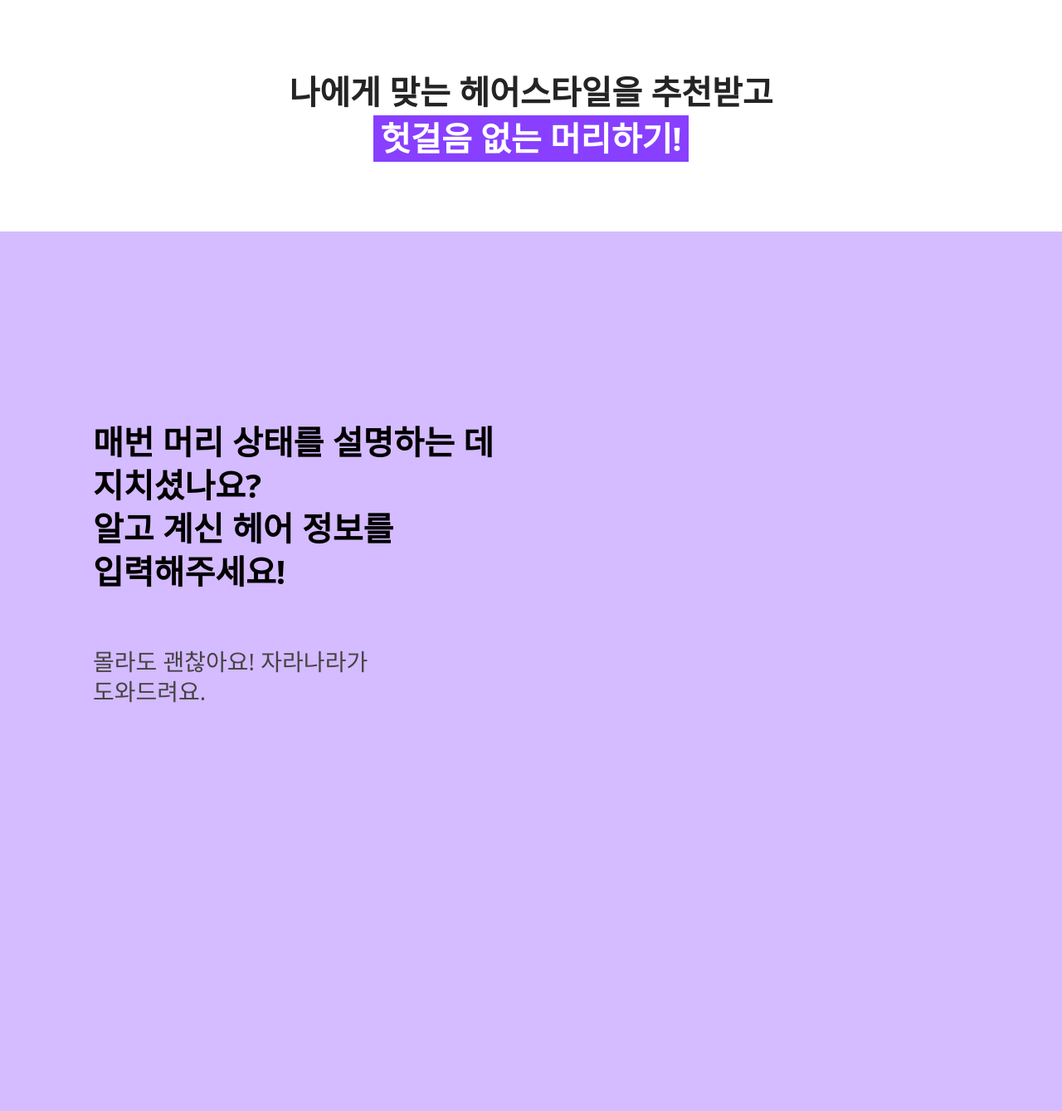
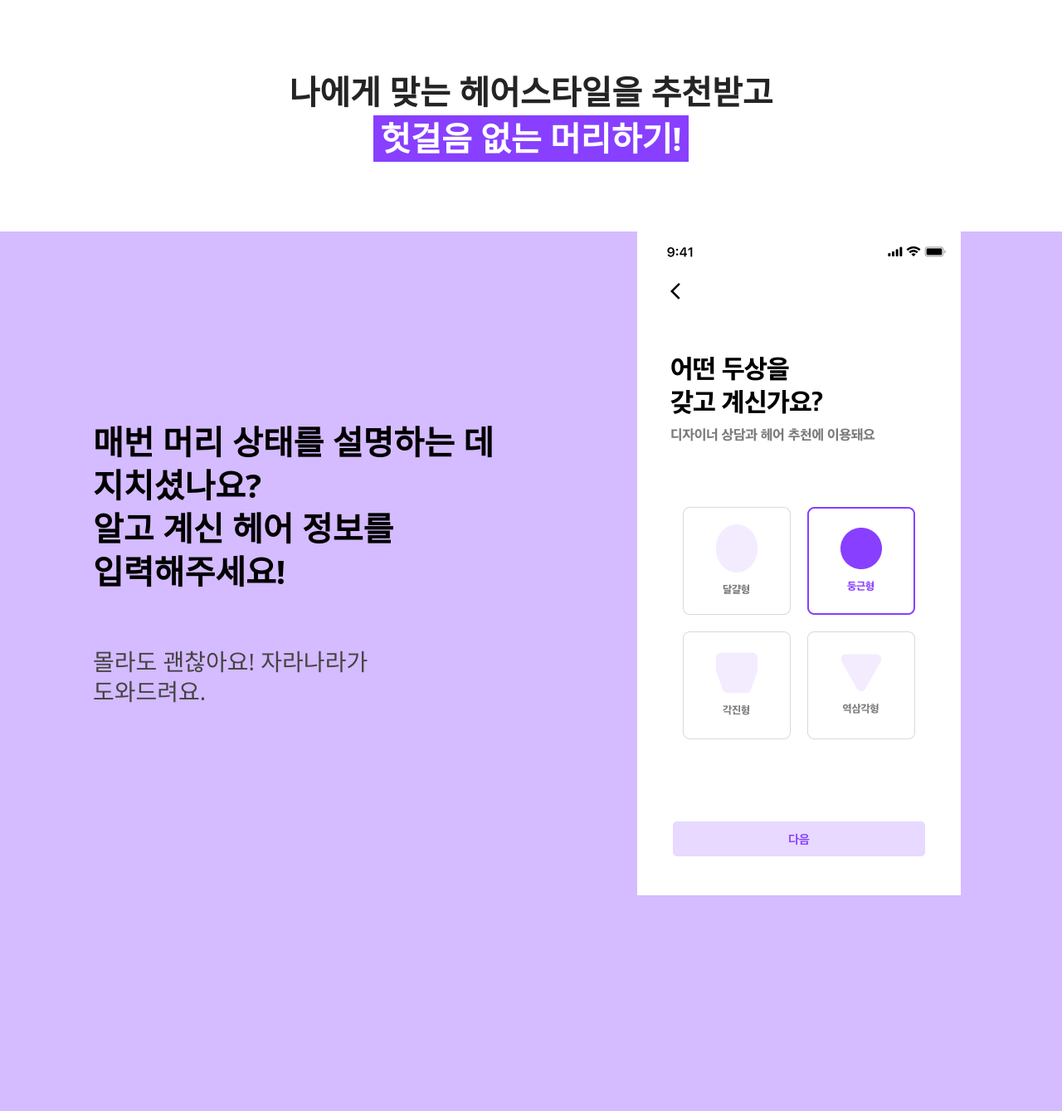
Before and after one commit to hamo-o/Practice-Design-Studio, a Django app: page / in a window 1280 px wide. Shown: the part 1121-2460 px from the top of the page at 83% size. Run offline with Django 4.2, Linux system fonts and the light colour scheme.

Commit message:
chore: 이미지 추가

```diff
--- a/logins/templates/home.html
+++ b/logins/templates/home.html
@@ -5,6 +5,7 @@
     <meta charset="UTF-8" />
     <meta http-equiv="X-UA-Compatible" content="IE=edge" />
     <meta name="viewport" content="width=device-width, initial-scale=1.0" />
+    <meta name="description" content="내 헤어를 알고 머리 안망하는 법" />
     <meta
       name="naver-site-verification"
       content="6dd6e171219a2762a315a5e9fd2912a8555e9962"
@@ -75,11 +76,16 @@
         <div class="solution-text-bold">헛걸음 없는 머리하기!</div>
       </section>
       <section class="feat">
-        <div class="feat-title">
-          매번 머리 상태를 설명하는 데 지치셨나요?<br />
-          알고 계신 헤어 정보를 입력해주세요!
+        <div class="feat-content">
+          <div class="feat-title">
+            매번 머리 상태를 설명하는 데 지치셨나요?<br />
+            알고 계신 헤어 정보를 입력해주세요!
+          </div>
+          <div class="feat-stitle">몰라도 괜찮아요! 자라나라가 도와드려요.</div>
         </div>
-        <div class="feat-stitle">몰라도 괜찮아요! 자라나라가 도와드려요.</div>
+        <div class="feat-app">
+          <img src="{% static 'img/app-store-1.png' %}" alt="" />
+        </div>
       </section>
       <section class="feat">
         <div class="feat-title right">어떤 머리를 해야 할지 고민되시나요?</div>
@@ -87,6 +93,7 @@
           자라나라의 데이터로 이용자님과 비슷한 헤어를 가지고 계신 분들이 어떤
           머리를 했는지 알려드려요!
         </div>
+        <!-- <img class="feat-app" src="{% static 'img/app-store-2.png' %}" alt="" /> -->
       </section>
       <section class="feat">
         <div class="feat-title">
@@ -97,6 +104,7 @@
           원하는 헤어 사진만 준비해 주세요! <br />디자이너와 미리 상담할 수
           있어요.
         </div>
+        <!-- <img class="feat-app" src="{% static 'img/app-store-3.png' %}" alt="" /> -->
       </section>
       <!-- <section>자라나라를 이용 중인 분들의 이야기</section> -->
       <!-- <section>자주 묻는 질문</section> -->
--- a/static/css/home.css
+++ b/static/css/home.css
@@ -244,13 +244,17 @@ section {
 
 .feat {
   display: flex;
+}
+
+.feat-content {
+  display: flex;
   flex-direction: column;
   justify-content: center;
 }
 
 .feat-img {
-  width: 30rem;
-  height: 25rem;
+  width: 20rem;
+  height: 30rem;
   object-fit: cover;
 }
 
@@ -273,6 +277,12 @@ section {
   font-size: 1.75rem;
   word-break: keep-all;
   line-height: 130%;
+}
+
+.feat-app {
+  width: 5rem;
+  height: 10rem;
+  object-fit: cover;
 }
 
 .end {
```
Also changed, not shown: static/img/app-store-1.png (added), static/img/app-store-2.png (added), static/img/app-store-3.png (added).
